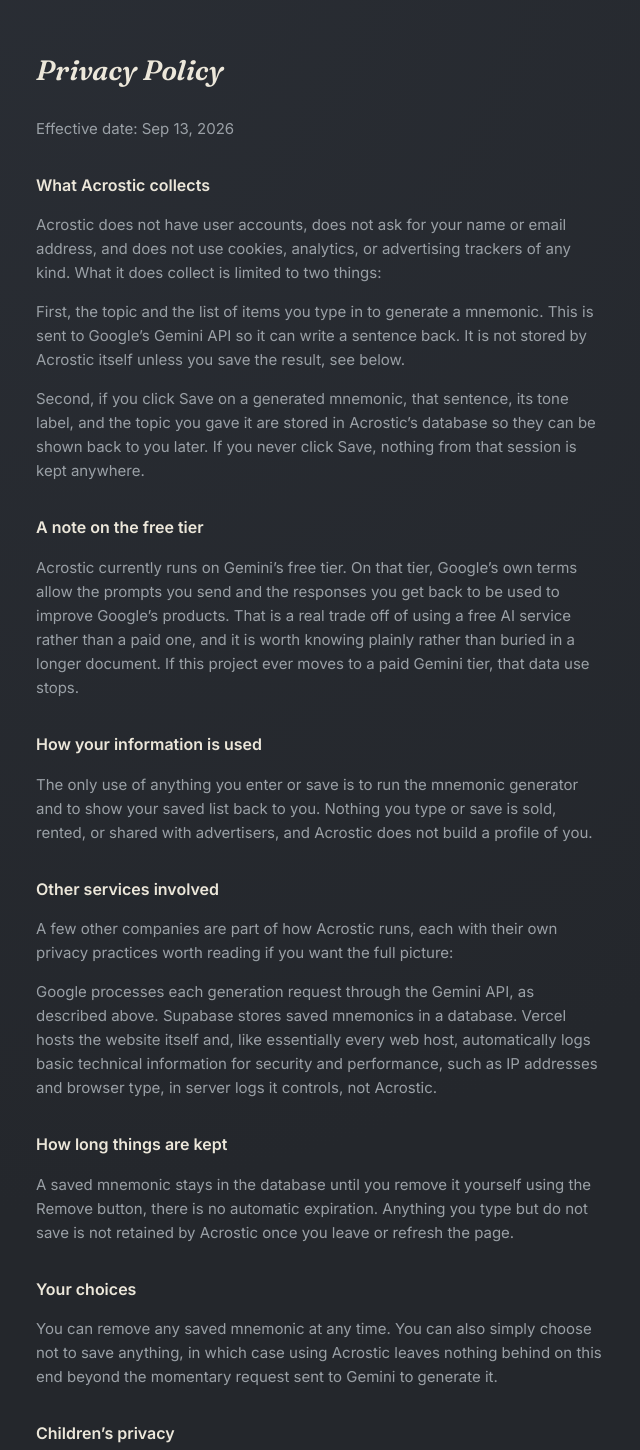
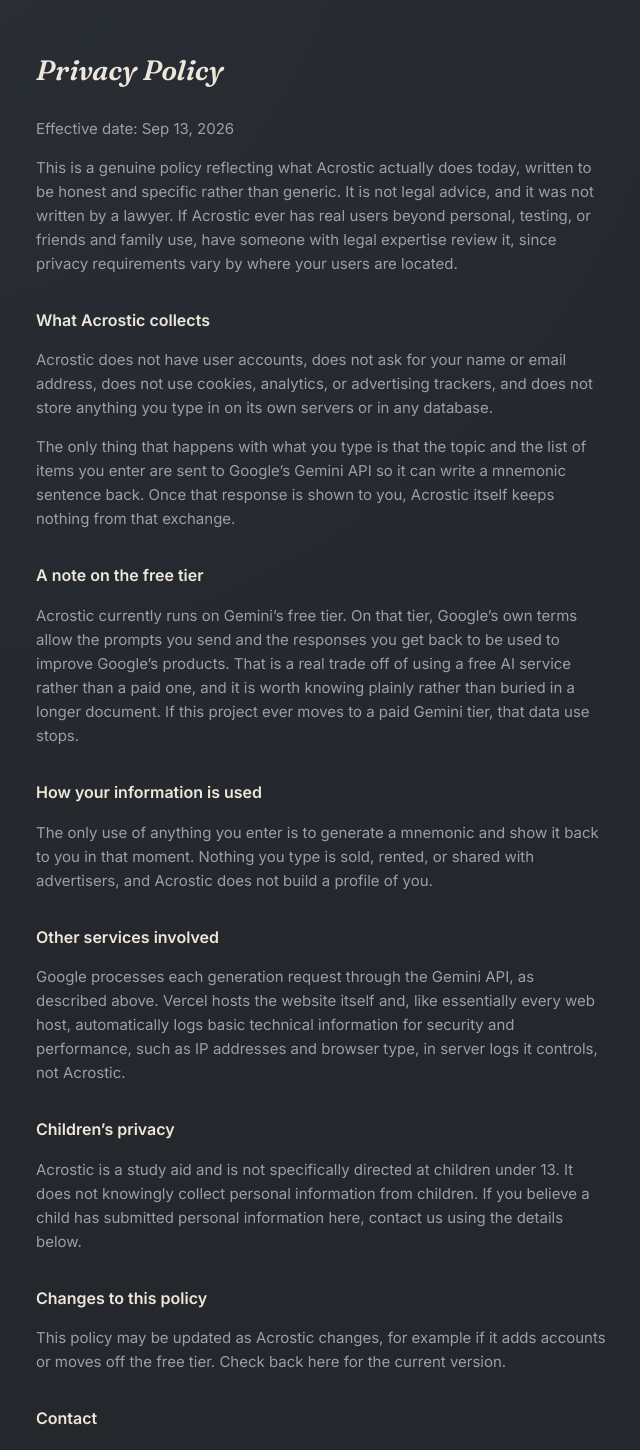
Before and after one commit to laynepasta/acrostic, a Next.js app: page /privacy in a window 1280 px wide. Shown: the top 1450 px of the page, without its empty margins (318-958 px from the left). Built offline with nearby package versions, Linux system fonts and the light colour scheme.

Commit message:
Update page.tsx

```diff
--- a/app/privacy/page.tsx
+++ b/app/privacy/page.tsx
@@ -9,21 +9,24 @@
 
       <p>Effective date: Sep 13, 2026</p>
 
+      <p>
+        This is a genuine policy reflecting what Acrostic actually does today, written to be
+        honest and specific rather than generic. It is not legal advice, and it was not written
+        by a lawyer. If Acrostic ever has real users beyond personal, testing, or friends and
+        family use, have someone with legal expertise review it, since privacy requirements vary
+        by where your users are located.
+      </p>
+
       <h2>What Acrostic collects</h2>
       <p>
-        Acrostic does not have user accounts, does not ask for your name or email address, and
-        does not use cookies, analytics, or advertising trackers of any kind. What it does
-        collect is limited to two things:
+        Acrostic does not have user accounts, does not ask for your name or email address, does
+        not use cookies, analytics, or advertising trackers, and does not store anything you
+        type in on its own servers or in any database.
       </p>
       <p>
-        First, the topic and the list of items you type in to generate a mnemonic. This is sent
-        to Google&rsquo;s Gemini API so it can write a sentence back. It is not stored by
-        Acrostic itself unless you save the result, see below.
-      </p>
-      <p>
-        Second, if you click Save on a generated mnemonic, that sentence, its tone label, and
-        the topic you gave it are stored in Acrostic&rsquo;s database so they can be shown back
-        to you later. If you never click Save, nothing from that session is kept anywhere.
+        The only thing that happens with what you type is that the topic and the list of items
+        you enter are sent to Google&rsquo;s Gemini API so it can write a mnemonic sentence back.
+        Once that response is shown to you, Acrostic itself keeps nothing from that exchange.
       </p>
 
       <h2>A note on the free tier</h2>
@@ -37,57 +40,30 @@
 
       <h2>How your information is used</h2>
       <p>
-        The only use of anything you enter or save is to run the mnemonic generator and to show
-        your saved list back to you. Nothing you type or save is sold, rented, or shared with
-        advertisers, and Acrostic does not build a profile of you.
+        The only use of anything you enter is to generate a mnemonic and show it back to you in
+        that moment. Nothing you type is sold, rented, or shared with advertisers, and Acrostic
+        does not build a profile of you.
       </p>
 
       <h2>Other services involved</h2>
       <p>
-        A few other companies are part of how Acrostic runs, each with their own privacy
-        practices worth reading if you want the full picture:
-      </p>
-      <p>
         Google processes each generation request through the Gemini API, as described above.
-        Supabase stores saved mnemonics in a database. Vercel hosts the website itself and, like
-        essentially every web host, automatically logs basic technical information for security
-        and performance, such as IP addresses and browser type, in server logs it controls, not
-        Acrostic.
-      </p>
-
-      <h2>How long things are kept</h2>
-      <p>
-        A saved mnemonic stays in the database until you remove it yourself using the Remove
-        button, there is no automatic expiration. Anything you type but do not save is not
-        retained by Acrostic once you leave or refresh the page.
-      </p>
-
-      <h2>Your choices</h2>
-      <p>
-        You can remove any saved mnemonic at any time. You can also simply choose not to save
-        anything, in which case using Acrostic leaves nothing behind on this end beyond the
-        momentary request sent to Gemini to generate it.
+        Vercel hosts the website itself and, like essentially every web host, automatically logs
+        basic technical information for security and performance, such as IP addresses and
+        browser type, in server logs it controls, not Acrostic.
       </p>
 
       <h2>Children&rsquo;s privacy</h2>
       <p>
         Acrostic is a study aid and is not specifically directed at children under 13. It does
         not knowingly collect personal information from children. If you believe a child has
-        submitted personal information here, contact us using the details below and it will be
-        removed.
-      </p>
-
-      <h2>Security</h2>
-      <p>
-        Acrostic relies on the security practices of Supabase and Vercel to protect stored data
-        in transit and at rest. No online service can guarantee complete security, and this is
-        offered as is, without any warranty that it is immune to every possible failure.
+        submitted personal information here, contact us using the details below.
       </p>
 
       <h2>Changes to this policy</h2>
       <p>
-        This policy may be updated as Acrostic changes, for example if it adds accounts, moves
-        off the free tier, or adds new features. Check back here for the current version.
+        This policy may be updated as Acrostic changes, for example if it adds accounts or moves
+        off the free tier. Check back here for the current version.
       </p>
 
       <h2>Contact</h2>
```
